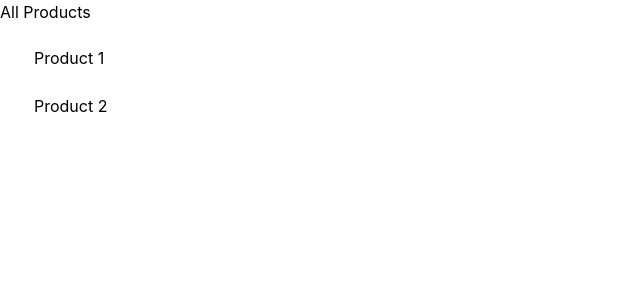
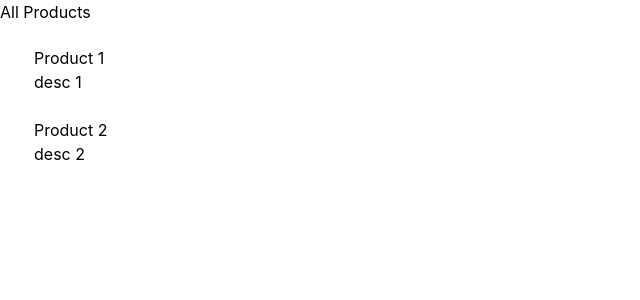
Before and after one commit to tdinu/next_test, a Next.js app: page /products in a window 1280 px wide. Shown: the top 300 px of the page, without its empty margins (0-640 px from the left). Built offline with nearby package versions, Linux system fonts and the light colour scheme.

Commit message:
redirect to products

```diff
--- a/pages/[id].js
+++ /dev/null
@@ -1,9 +0,0 @@
-const Details = () => {
-  return (
-    <div>
-      <h1>Details Page Home</h1>
-    </div>
-  );
-};
-
-export default Details;
--- a/pages/index.js
+++ b/pages/index.js
@@ -1,13 +1,8 @@
 import Head from 'next/head';
 import Image from 'next/image';
 import Link from 'next/link';
-import ProductCard from '../components/ProductCard.js';
 import styles from '../styles/Home.module.css';
 
-const products = [
-  { id: 0, name: 'Product 1', price: 10, description: 'desc 1' },
-  { id: 1, name: 'Product 2', price: 20, description: 'desc 2' },
-];
 export default function Home() {
   return (
     <div className='container mx-auto'>
@@ -16,16 +11,6 @@ export default function Home() {
         <meta name='description' content='Generated by create next app' />
         <link rel='icon' href='/favicon.ico' />
       </Head>
-      <div className='grid grid-cols-1 lg:grid-cols-12 gap-12 px-10 bg-grey-300'>
-        <div>Text</div>
-        {products.map((product) => (
-          <>
-            <Link href={'/' + product.id}>
-              <ProductCard product={product} />
-            </Link>
-          </>
-        ))}
-      </div>
     </div>
   );
 }
--- a/pages/products/index.js
+++ b/pages/products/index.js
@@ -1,5 +1,6 @@
 import styles from '../../styles/Products.module.css';
 import Link from 'next/link';
+import ProductCard from '../../components/ProductCard.js';
 
 const products = [
   { id: 0, name: 'Product 1', price: 10, description: 'desc 1' },
@@ -15,7 +16,7 @@ const Products = () => {
       {products.map((product) => (
         <Link href={'/products/' + product.id} key={product.id}>
           <a className={styles.single}>
-            <h3>{product.name}</h3>
+            <ProductCard product={product} />
           </a>
         </Link>
       ))}
```
